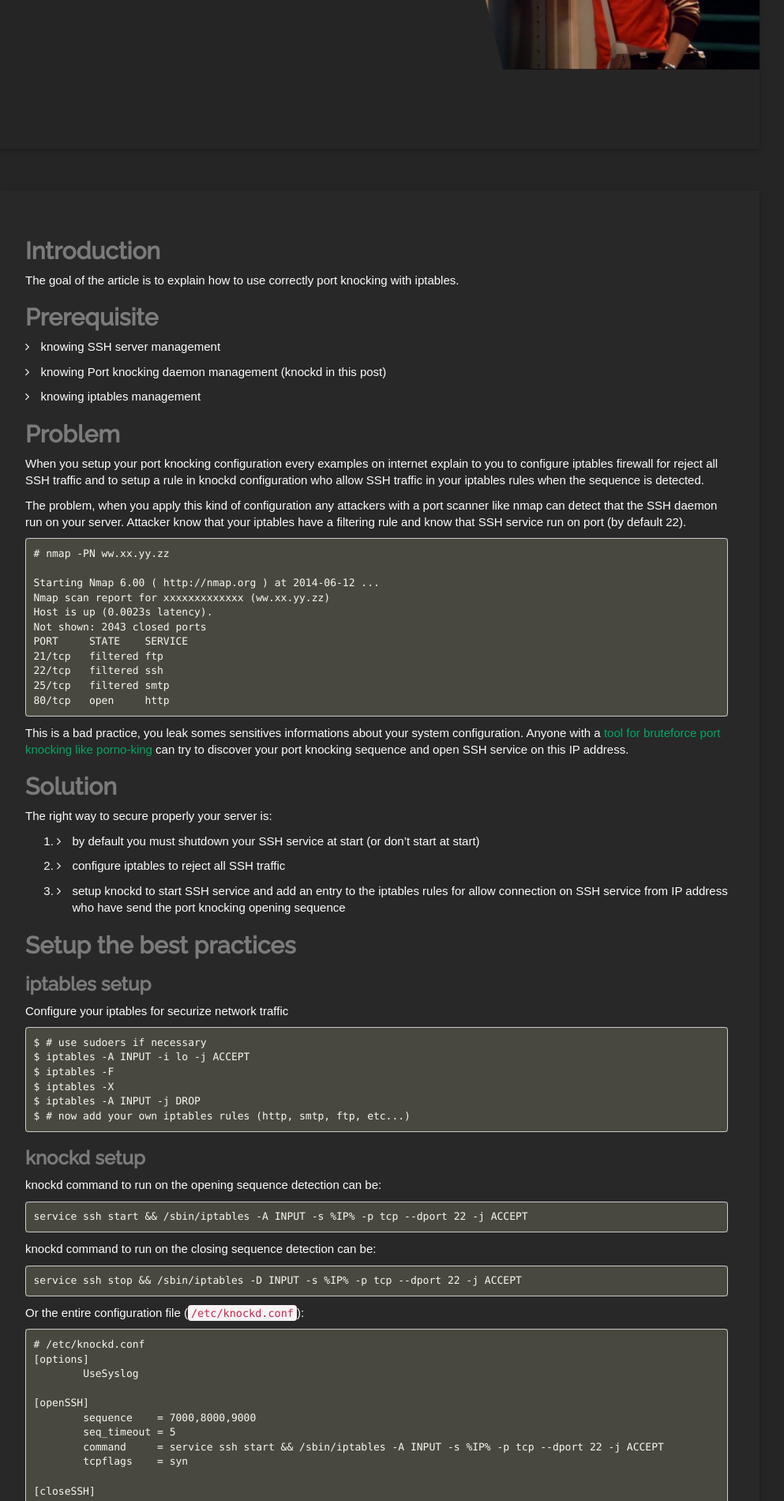
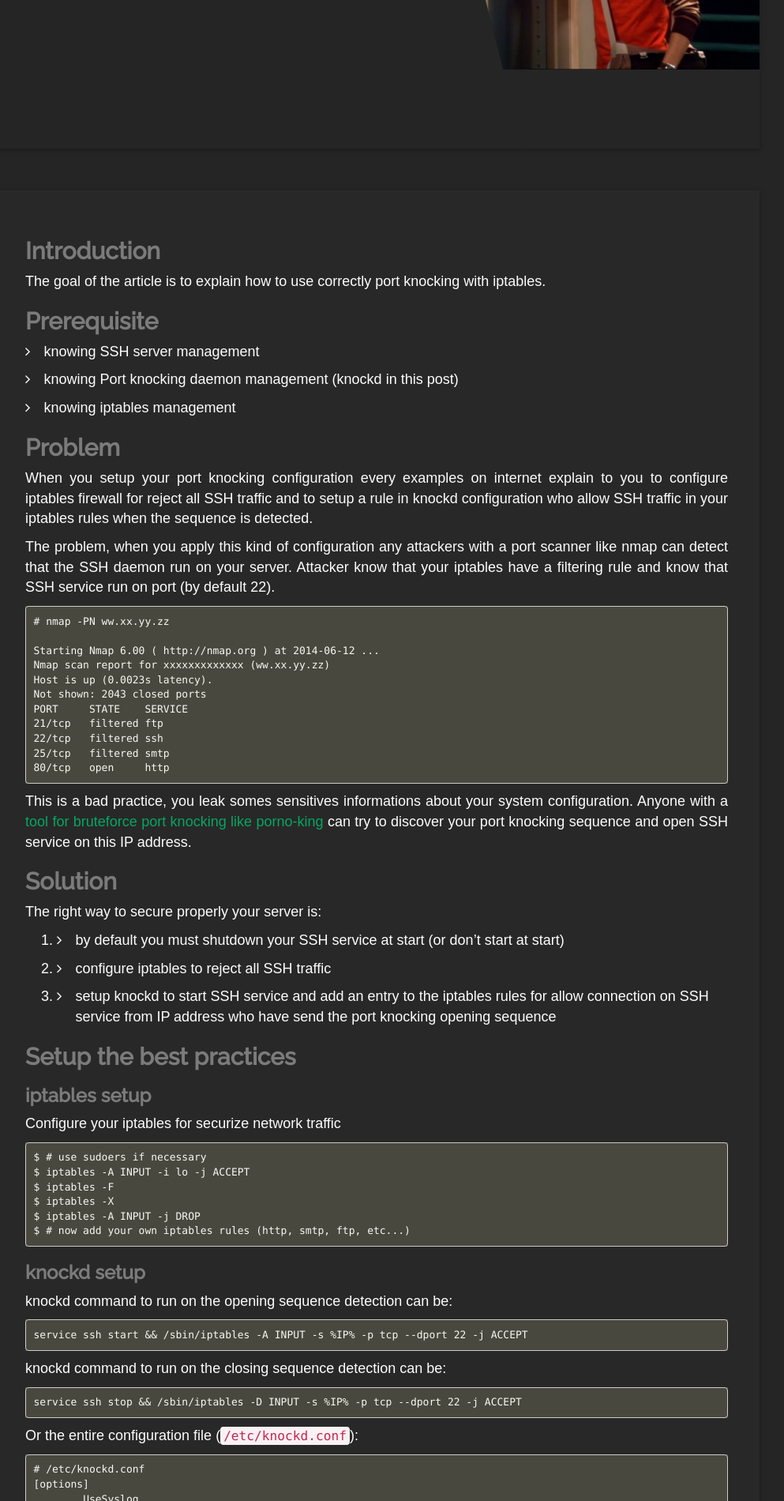
Before and after one commit to 4383/4383.github.io, a Jekyll site: the page built from _posts/2016-12-6-port-knocking-best-practices.markdown, in a window 1280 px wide. Shown: the part 370-2270 px from the top of the page at 79% size, without its empty margins (163-1156 px from the left). Built offline with Jekyll 4.4.1, drawn with Linux system fonts in a browser that asks for light colours; nearby versions of some CDN libraries; some web fonts are replaced; comment, search, counter and statistics services are not loaded.

Commit message:
increase content font size

```diff
--- a/stylesheets/style_dark_dark.css
+++ b/stylesheets/style_dark_dark.css
@@ -457,8 +457,8 @@ footer{width:100%;height:auto;color:#282828;margin-top:-18px;margin-bottom:9px;}
 .single-page a{color:#282828;}
 hr{border-top:1px solid #282828;}
 .single-footer{margin:0;}
-.card .card-content .infos p{margin-bottom:10px;color:inherit;text-align:left;color:#fdfdfd;}
-.card .card-content .infos li{margin-bottom:10px;color:inherit;text-align:left;color:#fdfdfd;}
+.card .card-content .infos p{margin-bottom:10px;color:inherit;text-align:justify;color:#fdfdfd;font-size:1.2em;}
+.card .card-content .infos li{margin-bottom:10px;color:inherit;text-align:left;color:#fdfdfd;font-size:1.2em;}
 .card .card-content .infos ul {
   list-style: none;
   padding: 0;
```
